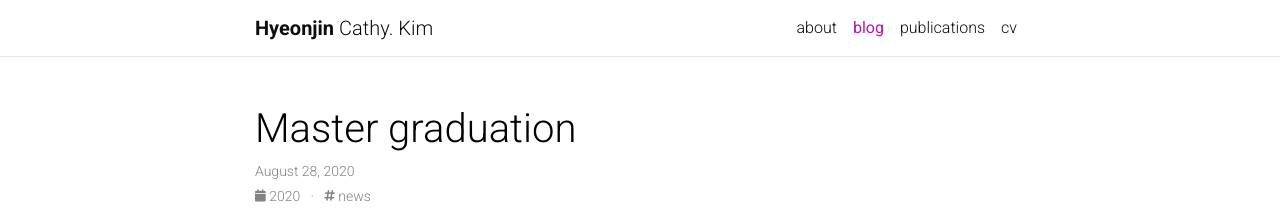
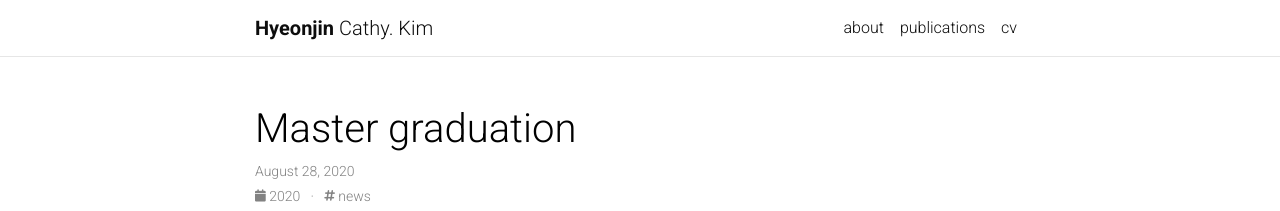
Before and after one commit to hjingit/hjingit.github.io, a Jekyll site: the page built from _posts/notusing/2020-08-28-master-graduate.md, in a window 1280 px wide. Shown: the top 211 px of the page. Built offline with Jekyll 4.4.1, drawn with Linux system fonts in a browser that asks for light colours; comment, search, counter and statistics services are not loaded; a style sheet for code colours, icons or effects is not loaded.

Commit message:
remove blog, update CV

```diff
--- a/_includes/header.html
+++ b/_includes/header.html
@@ -51,16 +51,16 @@
                   {%- endif -%}
                 </a>
               </li>
-              {% if site.blog_nav_title %}
+              <!--{% if site.blog_nav_title %}-->
               <!-- Blog -->
-              <li class="nav-item {% if page.url contains 'blog' %}active{% endif %}">
-                <a class="nav-link" href="{{ '/blog/' | relative_url }}">{{ site.blog_nav_title }}
-                  {%- if page.url contains 'blog' -%}
-                  <span class="sr-only">(current)</span>
-                  {%- endif -%}
-                </a>
-              </li>
-              {%- endif %}
+              <!--<li class="nav-item {% if page.url contains 'blog' %}active{% endif %}">-->
+              <!--  <a class="nav-link" href="{{ '/blog/' | relative_url }}">{{ site.blog_nav_title }}-->
+              <!--    {%- if page.url contains 'blog' -%}-->
+              <!--    <span class="sr-only">(current)</span>-->
+              <!--    {%- endif -%}-->
+              <!--  </a>-->
+              <!--</li>-->
+              <!--{%- endif %}-->
 
               <!-- Other pages -->
               {%- assign sorted_pages = site.pages | sort: "nav_order" -%}
```
Also changed, not shown: _posts/notusing/2020-08-28-master-graduate.md (renamed from _posts/2020-08-28-master-graduate.md), _posts/notusing/2021-11-09-presentation.md (renamed from _posts/2021-11-09-presentation.md), _posts/notusing/2022-02-22-snu-oia.md (renamed from _posts/2022-02-22-snu-oia.md), _posts/notusing/2023-06-26-idea-psychotherapy.md (renamed from _posts/2023-06-26-idea-psychotherapy.md).
